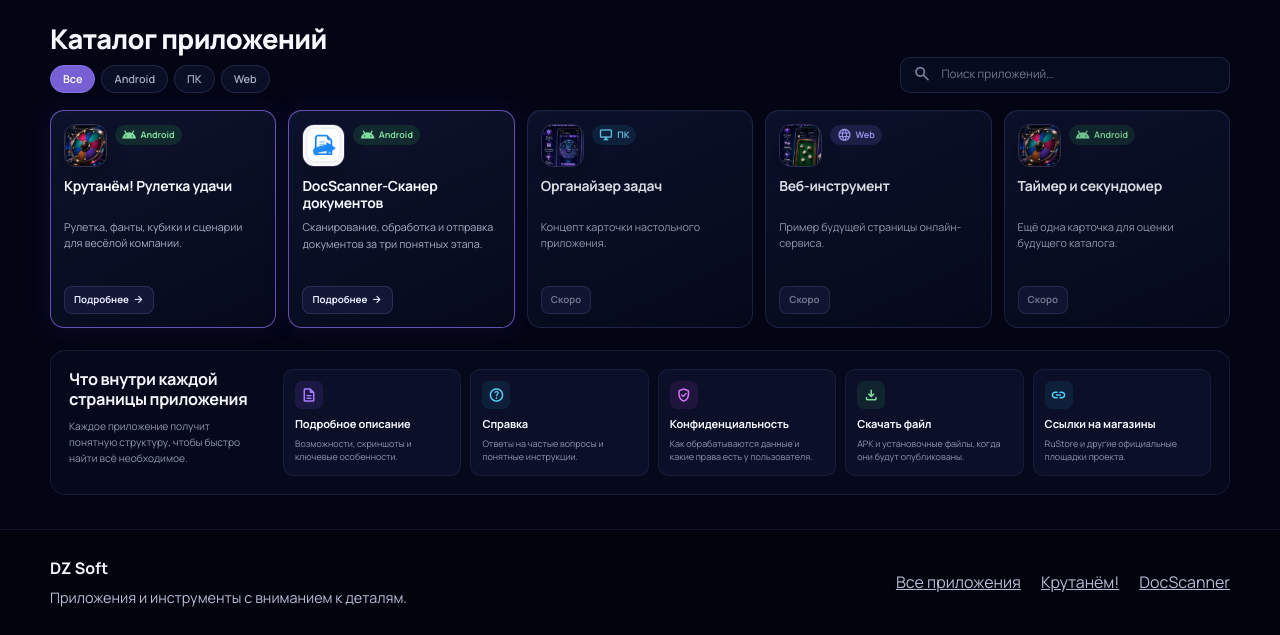
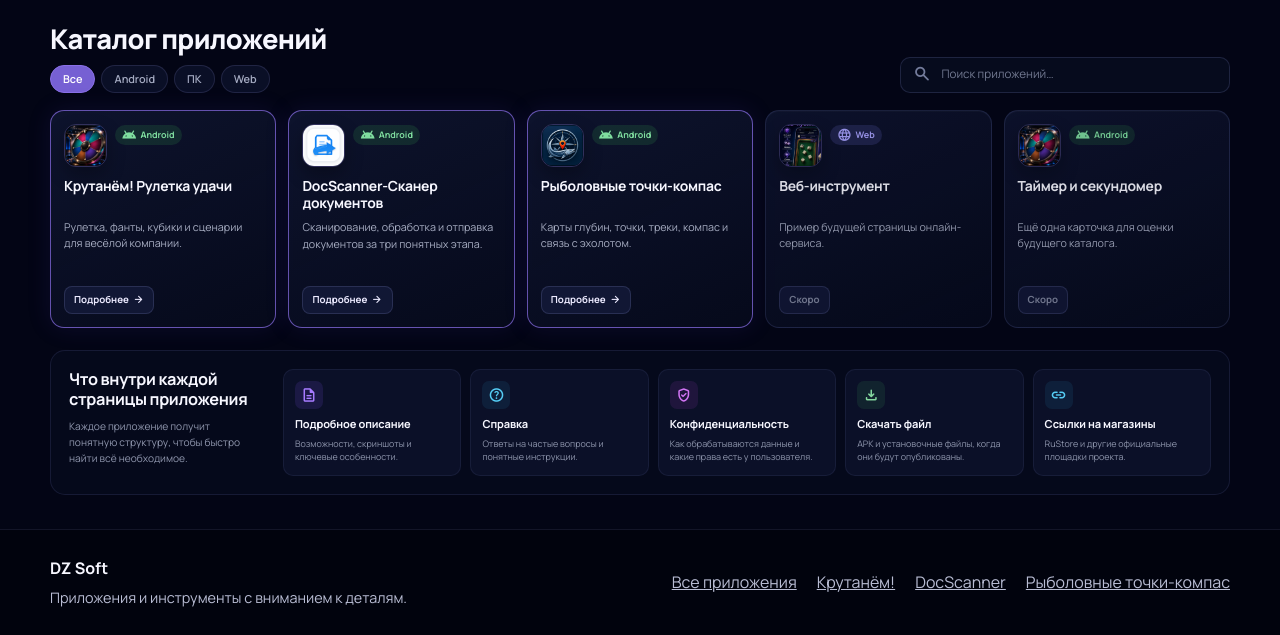
Before and after one commit to dz529770-a11y/dz529770-a11y.github.io, a Jekyll site: the page built from index.html, in a window 1280 px wide and 1190 px high. Shown: the part 555-1190 px from the top of the window. Built offline with Jekyll 4.4.1, drawn with Linux system fonts in a browser that asks for light colours.

Commit message:
Add KOMPAS fishing navigation app

```diff
--- a/_includes/footer.html
+++ b/_includes/footer.html
@@ -8,6 +8,7 @@
       <a href="{{ '/#catalog' | relative_url }}">Все приложения</a>
       <a href="{{ '/apps/krutanem/' | relative_url }}">Крутанём!</a>
       <a href="{{ '/apps/docscanner/' | relative_url }}">DocScanner</a>
+      <a href="{{ '/apps/kompas/' | relative_url }}">Рыболовные точки-компас</a>
     </nav>
   </div>
 </footer>
--- a/index.html
+++ b/index.html
@@ -82,13 +82,15 @@ home_script: true
       </a>
     </article>
 
-    <article class="home-app-card is-concept" data-platform="pc" data-name="органайзер задач концепт пк">
-      <img class="home-app-icon" src="{{ '/assets/images/apps/krutanem/wheel.jpg' | relative_url }}" alt="Концепт иллюстрации будущего приложения" width="941" height="1672" loading="lazy">
-      <span class="platform-badge platform-pc"><span class="material-symbols-rounded" aria-hidden="true">desktop_windows</span>ПК</span>
-      <h3>Органайзер задач</h3>
-      <p>Концепт карточки настольного приложения.</p>
-      <span class="soon-label">Скоро</span>
-    </article>
+      <article class="home-app-card home-app-card-current" data-platform="android" data-name="рыболовные точки компас карты глубин kmz gps эхолот треки">
+        <a class="home-app-card-link" href="{{ '/apps/kompas/' | relative_url }}" aria-label="Открыть страницу приложения «Рыболовные точки-компас»">
+          <img class="home-app-icon" src="{{ '/assets/images/apps/kompas/logo.png' | relative_url }}" alt="Логотип приложения «Рыболовные точки-компас»" width="512" height="512" loading="lazy">
+          <span class="platform-badge platform-android"><span class="material-symbols-rounded" aria-hidden="true">android</span>Android</span>
+          <h3>Рыболовные точки-компас</h3>
+          <p>Карты глубин, точки, треки, компас и связь с эхолотом.</p>
+          <span class="card-action">Подробнее <span class="material-symbols-rounded" aria-hidden="true">arrow_forward</span></span>
+        </a>
+      </article>
 
     <article class="home-app-card is-concept" data-platform="web" data-name="веб инструмент сервис концепт">
       <img class="home-app-icon" src="{{ '/assets/images/apps/krutanem/dice.jpg' | relative_url }}" alt="Концепт иллюстрации будущего веб-сервиса" width="941" height="1672" loading="lazy">
```
Also changed, not shown: _apps/kompas.md (added, +56 -0 lines), _changelog/kompas.md (added, +13 -0 lines), _privacy/kompas.md (added, +30 -0 lines), _store/kompas-rustore.md (added, +23 -0 lines), _support/kompas.md (added, +20 -0 lines), assets/images/apps/kompas/logo.png (added), assets/images/apps/kompas/screenshot-03.png (added), 5 other files.
